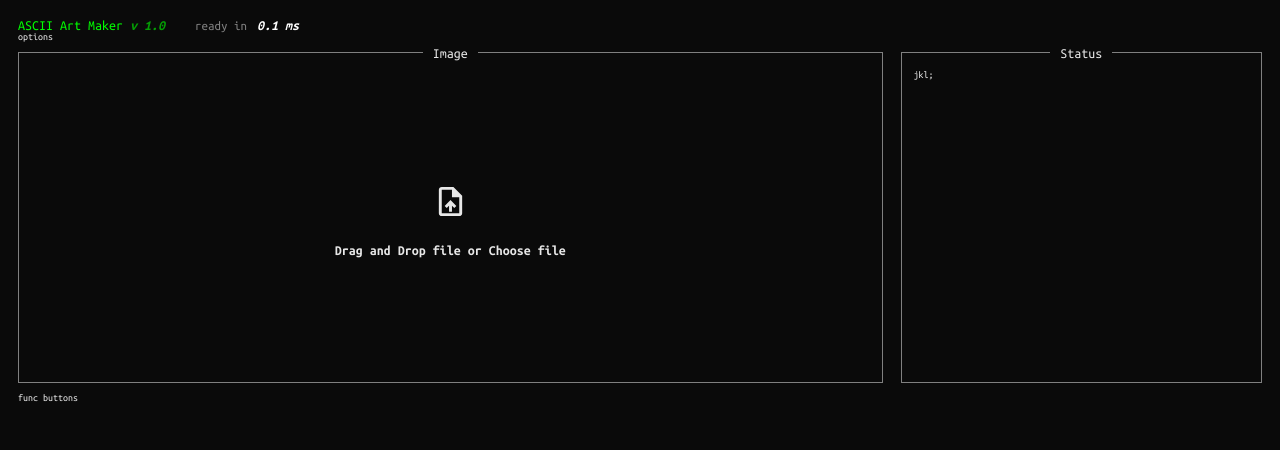
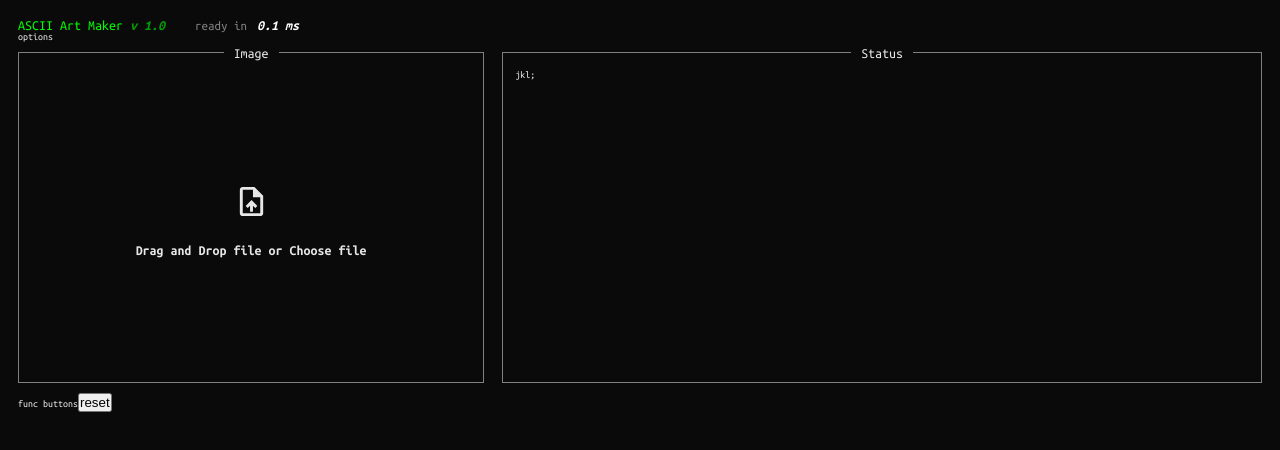
Before and after one commit to lofi-J/Ascii-Maker, a Next.js app: page /ascii/image in a window 1280 px wide. Shown: the top 450 px of the page. Built offline with nearby package versions, Linux system fonts and the light colour scheme.

Commit message:
[feat] 이미지 업로드 초기화 기능

```diff
--- a/src/app/ascii/image/page.tsx
+++ b/src/app/ascii/image/page.tsx
@@ -10,6 +10,10 @@ export default function BuildAsciiImage() {
   const {time, incrementLoadCount} = useLoadTime(2);
   const [imageFile, setImageFile] = useState<File | null>(null); // 업로드한 이미지
   const [isUploadError, setIsUploadError] = useState(false); // 이미지 업로드 에러 여부
+
+  const reset = () => {
+    setImageFile(null);
+  }
 
   useEffect(() => {
     incrementLoadCount(); // component count
@@ -33,7 +37,7 @@ export default function BuildAsciiImage() {
       {/* Image Upload And Status */}
       <div className={styles.imageAndAscii}>
         {/* image */}
-        <Fieldset title={'Image'} flex={5}>
+        <Fieldset title={'Image'} flex={3}>
           <ImageUploader
             imageFile={imageFile}
             setIsUploadError={setIsUploadError}
@@ -42,7 +46,7 @@ export default function BuildAsciiImage() {
           />
         </Fieldset>
         {/* status */}
-        <Fieldset title={'Status'} flex={2}>
+        <Fieldset title={'Status'} flex={5}>
           <div style={{flex: "1"}}>
             jkl;
           </div>
@@ -53,7 +57,10 @@ export default function BuildAsciiImage() {
 
 
       {/* function buttons */}
-      <div>func buttons</div>
+      <div>
+        func buttons
+        <button onClick={() => reset()}>reset</button>
+      </div>
     </div>
   );
 }
--- a/src/components/ImageUploader/ImageUploader.tsx
+++ b/src/components/ImageUploader/ImageUploader.tsx
@@ -1,6 +1,6 @@
 "use client";
 import styles from "./ImageUploader.module.css";
-import React, {ChangeEvent, Dispatch, SetStateAction, useEffect, useState} from "react";
+import React, {ChangeEvent, Dispatch, SetStateAction, useEffect, useRef, useState} from "react";
 import Image from "next/image";
 import { MdOutlineUploadFile } from "react-icons/md";
 
@@ -14,6 +14,7 @@ interface ImageUploader {
 }
 
 const ImageUploader = ({imageFile, setIsUploadError, setImageFile, onLoad}: ImageUploader) => {
+  const inputRef = useRef<HTMLInputElement | null>(null);
   const [imageDataUrl, setImageDataUrl] = useState<string | null>(null); // 업로드한 이미지 data url
 
   // TODO file reader error 핸들링 필요 (try, catch | reader.onerror)
@@ -23,6 +24,7 @@ const ImageUploader = ({imageFile, setIsUploadError, setImageFile, onLoad}: Imag
       return;
     }
     const file = event.target.files[0];
+
     if (file !== null) {
       setImageFile(file);
       const reader = new FileReader();
@@ -33,9 +35,20 @@ const ImageUploader = ({imageFile, setIsUploadError, setImageFile, onLoad}: Imag
     } else console.error('has no file');
   }
 
+  // 렌더링 시간 계산
   useEffect(() => {
     onLoad();
   }, [onLoad])
+
+  // reset 된경우 모두 초기화
+  useEffect(() => {
+    if (imageFile === null) {
+      setImageDataUrl(null);
+      if (inputRef.current) {
+        inputRef.current.value = ''; // input onChange 트리거를 위해 초기화해준다.
+      }
+    }
+  }, [imageFile]);
 
   return (
     <div className={styles.uploader}>
@@ -54,7 +67,7 @@ const ImageUploader = ({imageFile, setIsUploadError, setImageFile, onLoad}: Imag
           height={300}
         />
       )}
-      <input className={styles.input} type="file" accept="image/*" onChange={handleImageUpload}/>
+      <input ref={inputRef} className={styles.input} type="file" accept="image/*" onChange={handleImageUpload}/>
     </div>
   );
 }
```
